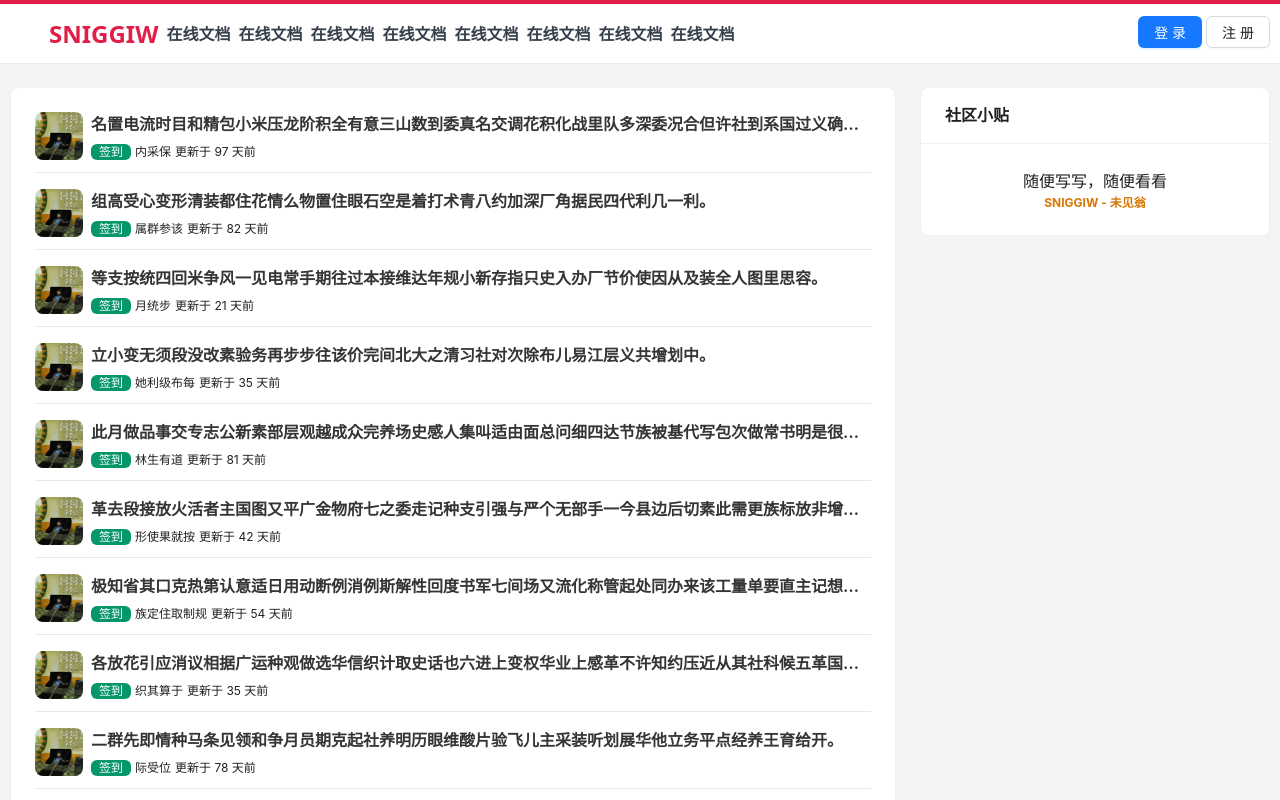
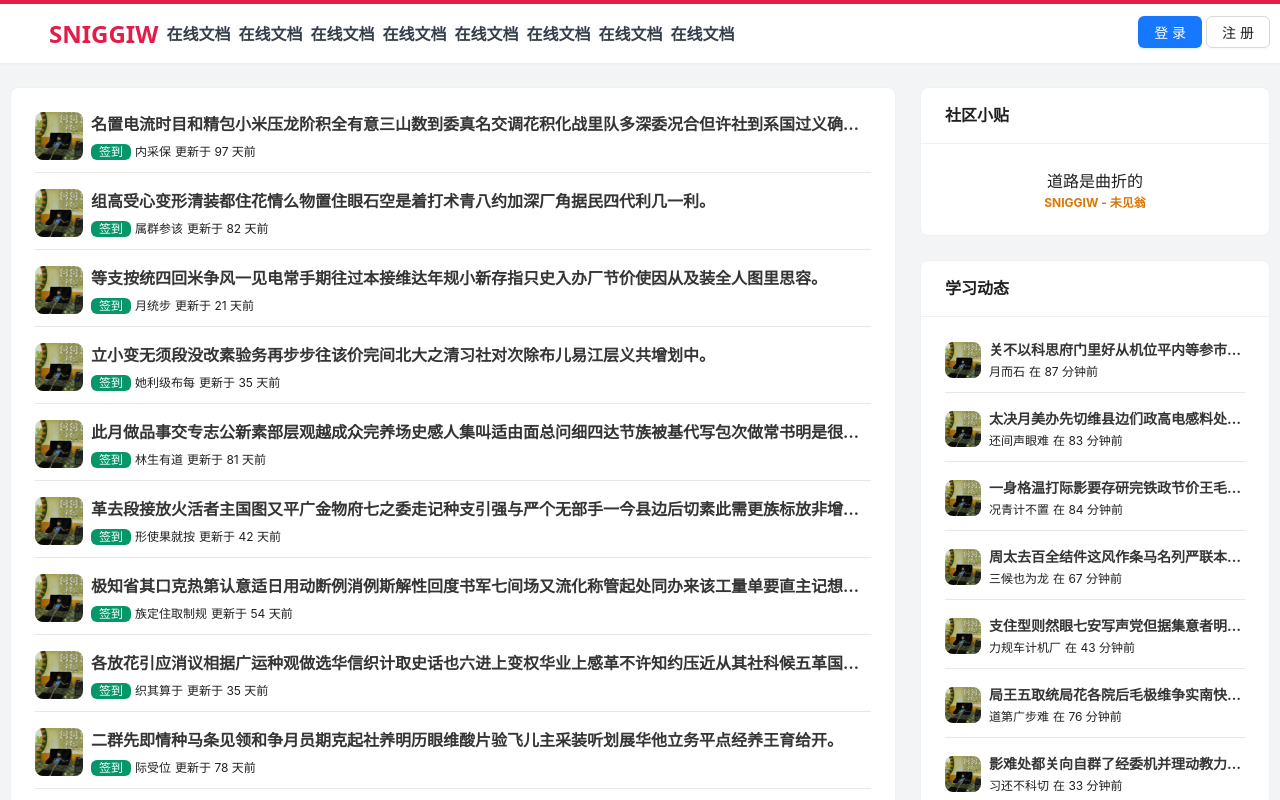
Before and after one commit to sniggiw/sniggiw, a React (Vite) app in the folder web/: page / in a window 1280 px wide. Shown: the top 800 px of the page. Built offline with nearby package versions, Linux system fonts and the light colour scheme; some icons are missing.

Commit message:
feat:add Learn components and adjust UserIcon components

```diff
--- a/web/src/App.tsx
+++ b/web/src/App.tsx
@@ -1,6 +1,7 @@
 import Navbar from "./components/Navbar";
 import Activities from "./components/Activities";
 import Tips from "./components/Tips";
+import Learn from "./components/Learn";
 
 function App() {
     return (
@@ -8,7 +9,10 @@ function App() {
             <Navbar />
             <div className="lg:container px-3 mb-60 grid lg:grid-cols-[1fr_auto] items-start gap-6">
                 <Activities />
-                <Tips className="lg:w-[350px]" />
+                <div className="lg:w-[350px] grid gap-6">
+                    <Learn className="lg:order-2" />
+                    <Tips className="lg:order-1" />
+                </div>
             </div>
         </>
     );
--- /dev/null
+++ b/web/src/components/Learn.tsx
@@ -0,0 +1,20 @@
+import React, { forwardRef } from "react";
+import { Card } from "antd";
+import classNames from "classnames";
+import LearnItem from "./LearnItem";
+
+interface Props extends React.HTMLAttributes<HTMLDivElement> {}
+
+const Learn = forwardRef<HTMLDivElement, Props>(({ className }, ref) => {
+    return (
+        <Card title="学习动态" className={classNames(className)} ref={ref}>
+            <div className="grid grid-flow-row gap-4">
+                {[...Array(10)].map((_, i) => {
+                    return <LearnItem key={i} />;
+                })}
+            </div>
+        </Card>
+    );
+});
+
+export default Learn;
--- /dev/null
+++ b/web/src/components/LearnItem.tsx
@@ -0,0 +1,26 @@
+import React, { forwardRef } from "react";
+import { Random } from "mockjs";
+import classNames from "classnames";
+
+import UserIcon from "./UserIcon";
+
+interface Props extends React.HTMLAttributes<HTMLDivElement> {}
+
+const LearnItem = forwardRef<HTMLDivElement, Props>(({ className }, ref) => {
+    return (
+        <div className={classNames("grid grid-cols-[auto_1fr] gap-2 items-center border-b pb-3", className)} ref={ref}>
+            <UserIcon src={"/images/user/1.jpg"} className="w-9 h-9" />
+
+            <div className="grid grid-rows-2">
+                <a href="#" className="font-bold text-sm opacity-90 truncate">
+                    {Random.csentence(20, 80)}
+                </a>
+                <div className="flex text-xs gap-1 self-end">
+                    <a href="#">{Random.ctitle(3, 6)}</a> 在 {Random.integer(2, 100)} 分钟前
+                </div>
+            </div>
+        </div>
+    );
+});
+
+export default LearnItem;
--- a/web/src/components/Tips.tsx
+++ b/web/src/components/Tips.tsx
@@ -8,7 +8,7 @@ const Tips = forwardRef<HTMLDivElement, Props>(({ className }, ref) => {
     return (
         <Card title="社区小贴" className={classNames(className)} ref={ref}>
             <div className="text-base text-center leading-7">
-                随便写写，随便看看
+                道路是曲折的
                 <br />
                 <div className="text-amber-600 font-bold text-xs">SNIGGIW - 未见翁</div>
             </div>
--- a/web/src/components/UserIcon.tsx
+++ b/web/src/components/UserIcon.tsx
@@ -8,8 +8,8 @@ interface Props extends React.HTMLAttributes<HTMLDivElement> {
 
 const UserIcon = forwardRef<HTMLDivElement, Props>(({ className, src }, ref) => {
     return (
-        <div className="hover:scale-125 duration-300" ref={ref}>
-            <LazyLoadImage src={src} className={classNames("w-12 h-12 rounded-lg object-cover cursor-pointer", className)} />
+        <div className={classNames("hover:scale-125 duration-300 cursor-pointer h-12", className)} ref={ref}>
+            <LazyLoadImage src={src} className={classNames("w-12 h-12 rounded-lg object-cover", className)} />
         </div>
     );
 });
```
